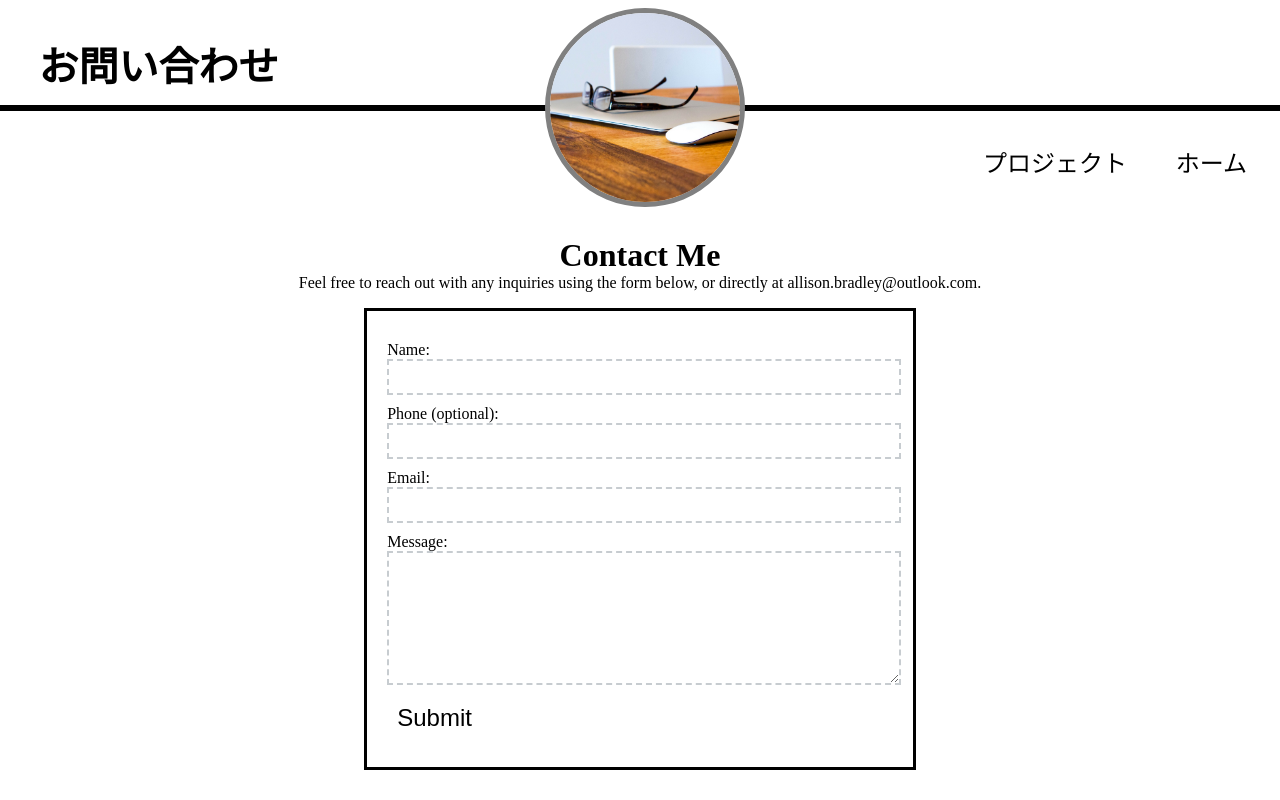
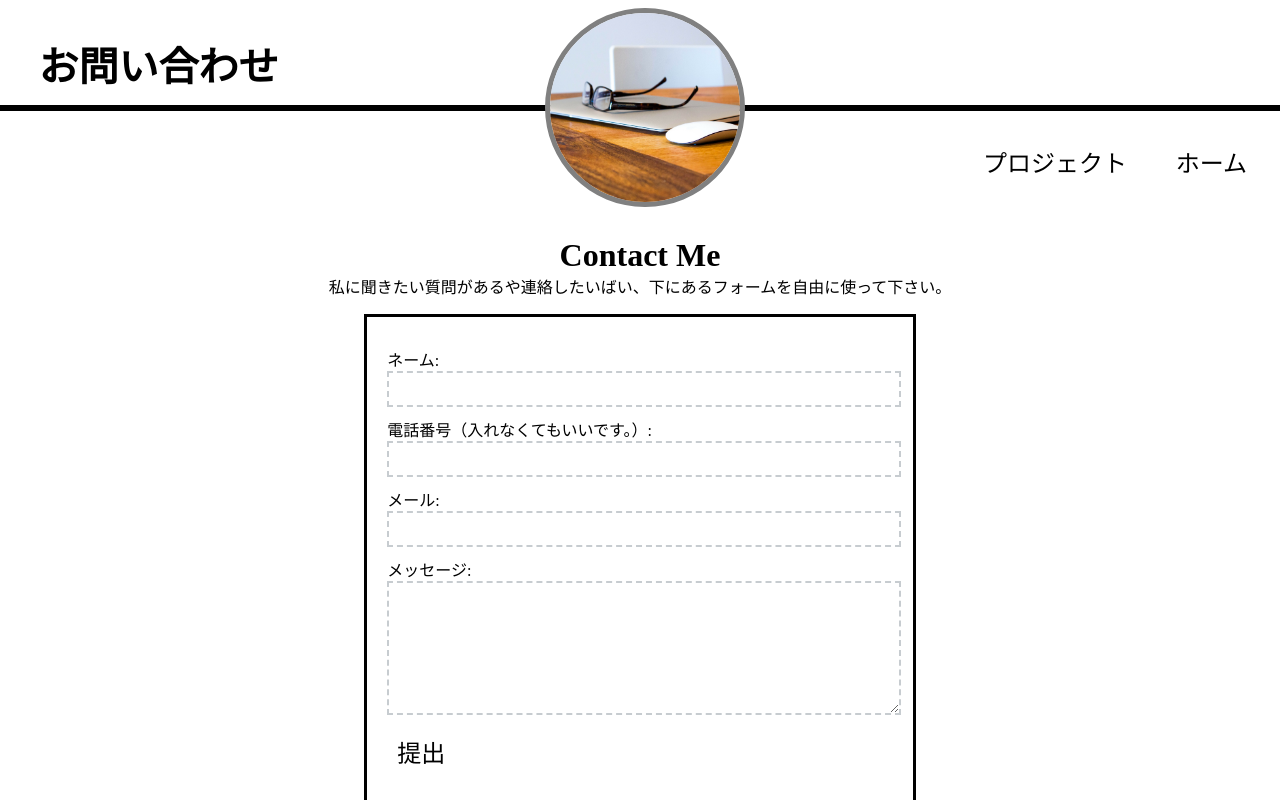
Before and after one commit to BestBroBradley/react-profile, a React (Create React App) app: page /contact in a window 1280 px wide. Shown: the top 800 px of the page. Built offline with nearby package versions, Linux system fonts and the light colour scheme; the HTML template or start-up script is replaced by a standard one; a web font is replaced by a local one.

Commit message:
Added additional Japanese text

```diff
--- a/src/components/pages/About.js
+++ b/src/components/pages/About.js
@@ -14,8 +14,9 @@ export const About = () => {
     console.log("contact")
     console.log(language)
 
-    const bioEng = "Full-stack web developer with a history in language and education, specializing in the MERN Stack.<br/>Looking to join a cooperative, motivated, and driven team.  Fan of Star Trek and cats.  Ready to talk knitting any day of the week."
-    const bioJapan = ""
+    const bioEng = `Full-stack web developer with a history in language and education, specializing in the MERN Stack.  Looking to join a cooperative, motivated, and driven team.  Fan of Star Trek and cats.  Ready to talk knitting any day of the week.`
+
+    const bioJapan = `TBA`
 
     return (
         <AboutWrapper>
@@ -36,7 +37,7 @@ export const About = () => {
             <div id="profile-text">
                 <h1 id="header-desktop">Allison Bradley</h1>
                 {language === "Japan" ? <h4>ブラッドリー　アリソン</h4> : null}
-                <h3 id="bio">Full-stack web developer with a history in language and education, specializing in the MERN Stack.<br/>Looking to join a cooperative, motivated, and driven team.  Fan of Star Trek and cats.  Ready to talk knitting any day of the week.</h3>
+    <h3 id="bio">{language === "USA" ? bioEng : bioJapan}</h3>
             </div>
         </AboutWrapper>
     )
--- a/src/components/pages/Contact.js
+++ b/src/components/pages/Contact.js
@@ -10,6 +10,9 @@ export const Contact = () => {
     const { language } = state
     console.log("contact")
     console.log(language)
+
+    const subheaderEng = "Feel free to reach out with any inquiries using the form below, or directly at allison.bradley@outlook.com."
+    const subheaderJapan = "私に聞きたい質問があるや連絡したいばい、下にあるフォームを自由に使って下さい。"
 
     return (
         <>
@@ -25,26 +28,26 @@ export const Contact = () => {
                 <div className="container">
                     <div id="contact-details">
                         <h1>Contact Me</h1>
-                            <p>Feel free to reach out with any inquiries using the form below, or directly at allison.bradley@outlook.com.</p>
+                        <p>{language === "USA" ? subheaderEng : subheaderJapan}</p>
                         <div id="email-form">
                             <form action="https://formspree.io/xeqkggzj" method="POST">
                                 <div className="form-field">
-                                <label htmlFor="name">Name:</label>
+                                    <label htmlFor="name">{language === "USA" ? "Name" : "ネーム"}:</label>
                                     <input type="text" name="name" />
                                 </div>
                                 <div className="form-field">
-                                <label htmlFor="phone">Phone (optional):</label>
+                                    <label htmlFor="phone">{language === "USA" ? "Phone (optional)" : "電話番号（入れなくてもいいです。）"}:</label>
                                     <input type="text" name="phone" />
                                 </div>
                                 <div className="form-field">
-                                <label htmlFor="email">Email:</label>
+                                    <label htmlFor="email">{language === "USA" ? "Email" : "メール"}:</label>
                                     <input type="text" name="email" />
                                 </div>
                                 <div className="form-field">
-                                <label htmlFor="message">Message:</label>
+                                    <label htmlFor="message">{language === "USA" ? "Message" : "メッセージ"}:</label>
                                     <textarea rows="7" type="message" name="email" />
                                 </div>
-                            <Button id="submit-btn" type="submit">Submit</Button>
+                                <Button id="submit-btn" type="submit">{language === "USA" ? "Submit" : "提出"}</Button>
                             </form>
                         </div>
                     </div>
```
Lines whose indentation alone changed are shown as unchanged.
